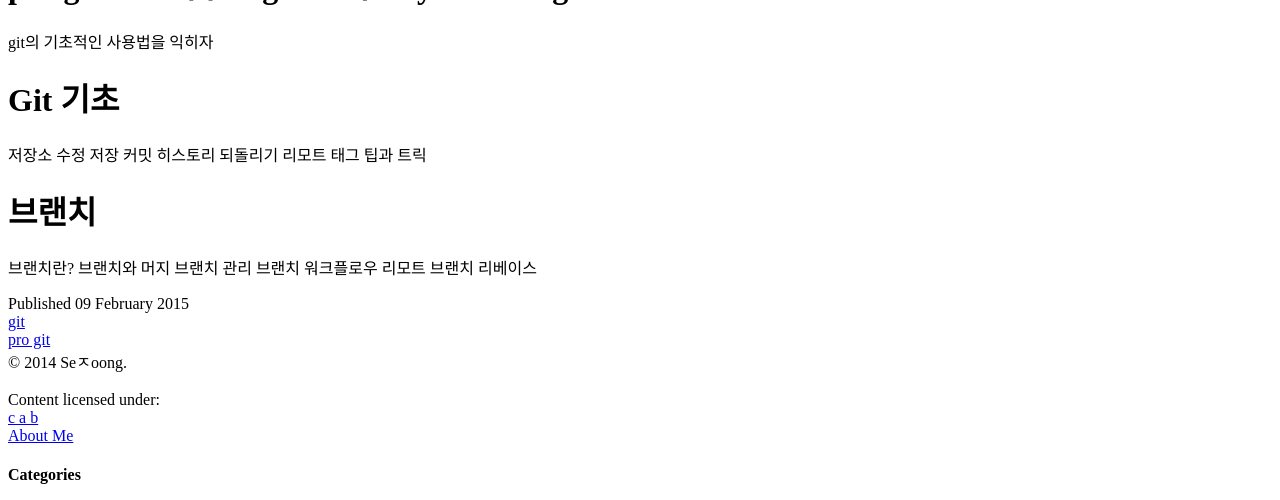
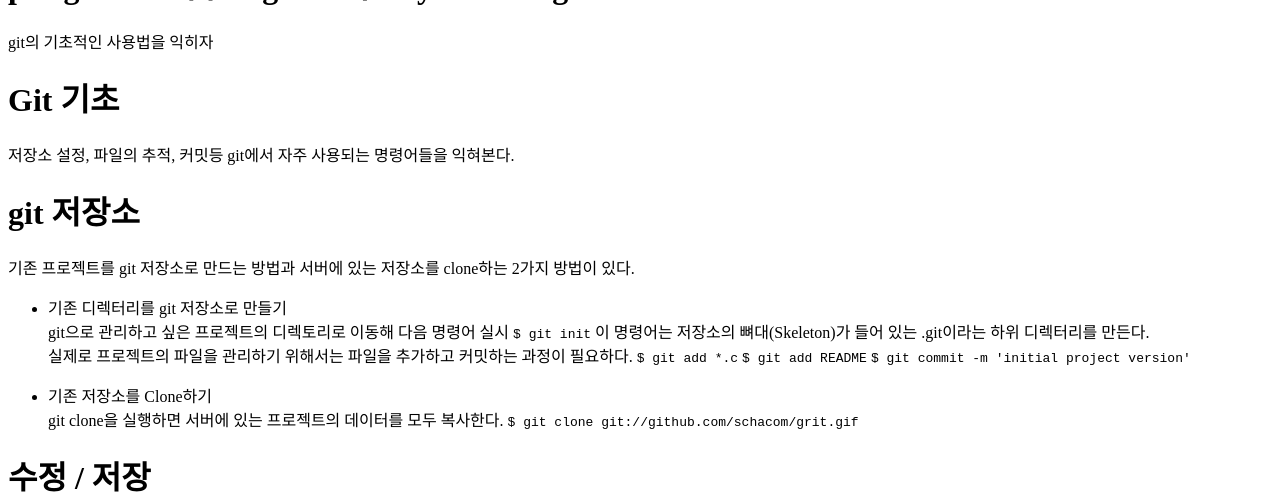
Before and after one commit to sejoong/sejoong.github.com, a Jekyll site: the page built from _posts/2015-02-09-dev.md, in a window 1280 px wide and 1400 px high, scrolled down 221 px. Shown: the top 500 px of the window. Built offline with Jekyll 4.4.1, drawn with Linux system fonts in a browser that asks for light colours; nearby versions of some CDN libraries; library files that are not in the unit come from our copies; comment, search, counter and statistics services are not loaded; some of the changed text lies outside the part shown; grey boxes are pictures that could not be loaded.

Commit message:
no message

```diff
--- a/_posts/2015-02-09-dev.md
+++ b/_posts/2015-02-09-dev.md
@@ -3,13 +3,58 @@ layout: post
 category: dev
 title: pro git으로 배우는 git! 2.기초
 tagline: by Seㅈoong
-tags: [git, pro git]
+tags: [git, pro git, 기초]
 ---
 git의 기초적인 사용법을 익히자
 
 <!--more-->
 
-#Git 기초
+#Git 기초<br>
+저장소 설정, 파일의 추적, 커밋등 git에서 자주 사용되는 명령어들을 익혀본다.
+
+#git 저장소<br>
+기존 프로젝트를 git 저장소로 만드는 방법과 서버에 있는 저장소를 clone하는 2가지 방법이 있다.
+
+- 기존 디렉터리를 git 저장소로 만들기<br>
+git으로 관리하고 싶은 프로젝트의 디렉토리로 이동해 다음 명령어 실시
+`$ git init`
+이 명령어는 저장소의 뼈대(Skeleton)가 들어 있는 .git이라는 하위 디렉터리를 만든다. <br>
+실제로 프로젝트의 파일을 관리하기 위해서는 파일을 추가하고 커밋하는 과정이 필요하다.
+`$ git add *.c`
+`$ git add README`
+`$ git commit -m 'initial project version'`
+
+- 기존 저장소를 Clone하기<br>
+git clone을 실행하면 서버에 있는 프로젝트의 데이터를 모두 복사한다.
+`$ git clone git://github.com/schacom/grit.gif`
+
+#수정 / 저장<br>
+워킹 디렉터리의 파일은 크게 Tracked(관리대상), Untracked(비관리대상)으로 나눈다.<br>
+Tracked 파일은 이미 스냅샷에 포함돼 있던 파일로 Unmodified, Modified, Staged의 3가지 상태로 나뉜다.<br>
+그외 파일은 모두 Untracked파일로 분류한다.
+<img src="/assets/themes/Snail/img/git/2-1.png" alt="">
+
+- 파일 상태 확인<br>
+`git status` 명령어 이용
+<img src="/assets/themes/Snail/img/git/2-1-1.png" alt="">
+git은 Untracted 파일을 아직 스냅샷(커밋)에 넣어지지 않은 파일이라고 본다.<br>
+파일이 Tracked 상태가 되기 전까지는 git은 절대 그 파일을 커밋하지 않느다.
+
+- 파일 추전<br>
+`git add` 명령으로 파일을 새로 추적할 수 있다.(디렉터리를 아뮤먼트로 받으면 하위 모든 파일을 추적)
+<img src="/assets/themes/Snail/img/git/2-1-2.png" alt="">
+changes to be committed에 있는 파일은 Staged 상태라는 것을 의미한다.<br>
+커밋하면 git add를 실행한 시점의 파일이 저장소 히스토리에 저장된다.<br>
+
+- Modified 상태의 파일을 Stage하기
+이미 Tracked 상태인 파일을 수정하는 법을 알아보자
+
+
+`$ git status
+On branch master
+nothing to commit
+<img src="/assets/themes/Snail/img/git/2-1-1.png" alt="">
+
 
 저장소
 수정 저장
@@ -19,6 +64,9 @@ git의 기초적인 사용법을 익히자
 태그
 팁과 트릭
 
+
+
+
 #브랜치
 브랜치란?
 브랜치와 머지
```
Also changed, not shown: _posts/2015-02-08-dev.md (+1 -1 lines), assets/themes/Snail/img/git/2-1-1.png (added), assets/themes/Snail/img/git/2-1-2.png (added).
